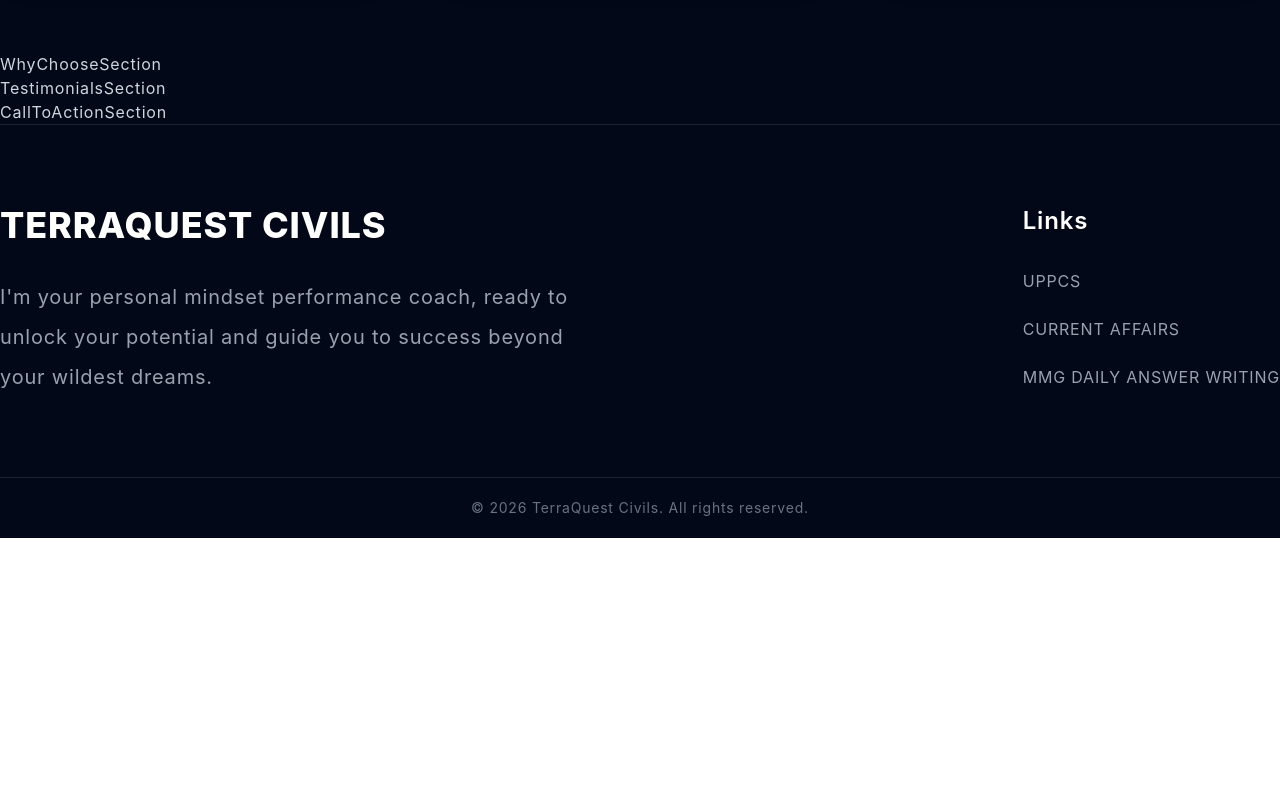
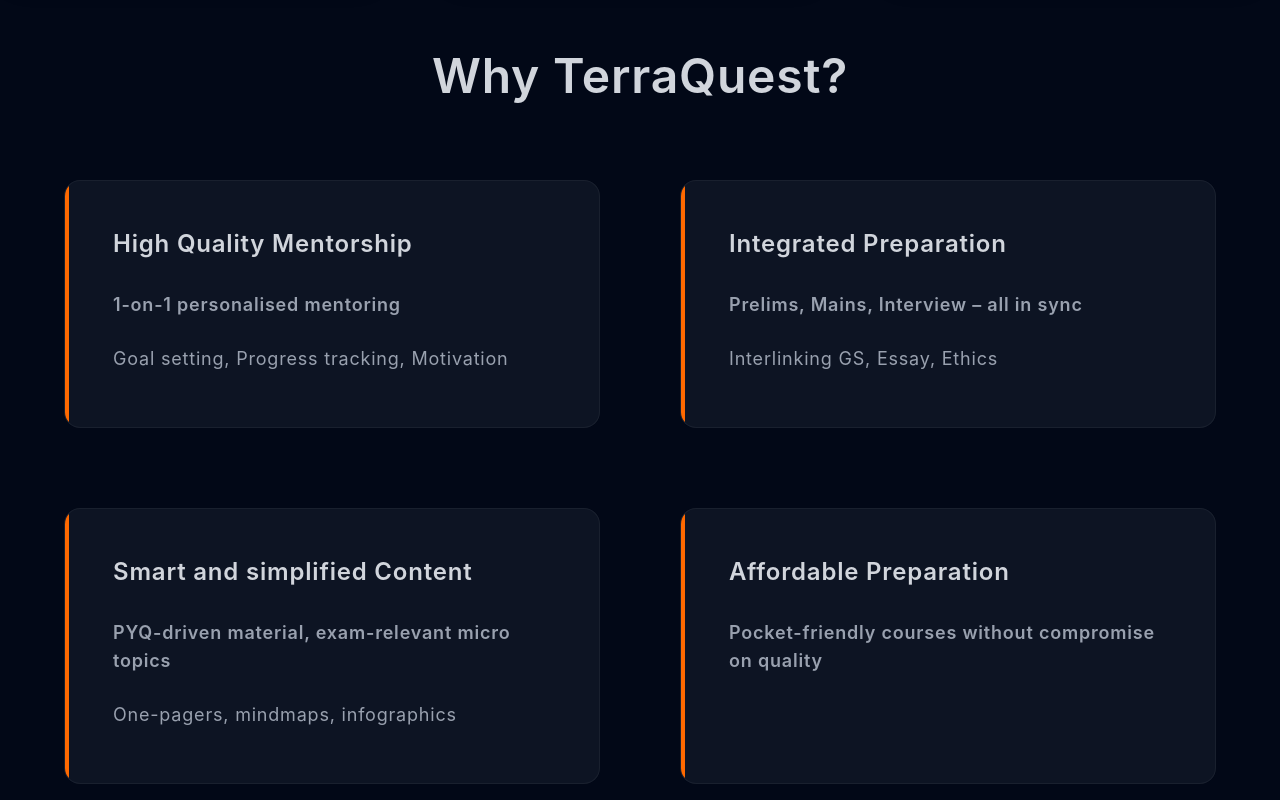
Before and after one commit to aryan9870/Terra-Quest-Modern, a React (Vite) app in the folder client/: page / in a window 1280 px wide. Shown: the part 1140-1940 px from the top of the page. Before the commit the page ends 1678 px from the top, so only its background shows below. Built offline with nearby package versions, Linux system fonts and the light colour scheme.

Commit message:
Add whyChooseSection component in home page

```diff
--- a/client/src/components/Footer.jsx
+++ b/client/src/components/Footer.jsx
@@ -2,7 +2,7 @@
   return (
     <footer className="border-t border-white/10 bg-[#020817] text-white">
 
-      <div className="mx-auto grid max-w-7xl gap-16 py-20 md:grid-cols-2">
+      <div className="mx-auto grid max-w-7xl gap-16 py-10 md:grid-cols-2">
 
         {/* Left Side */}
         <div>
--- a/client/src/components/WhyChooseSection.jsx
+++ b/client/src/components/WhyChooseSection.jsx
@@ -1,9 +1,67 @@
-import React from 'react'
+const features = [
+  {
+    title: "High Quality Mentorship",
+    line1: "1-on-1 personalised mentoring",
+    line2: "Goal setting, Progress tracking, Motivation",
+  },
+  {
+    title: "Integrated Preparation",
+    line1: "Prelims, Mains, Interview – all in sync",
+    line2: "Interlinking GS, Essay, Ethics",
+  },
+  {
+    title: "Smart and simplified Content",
+    line1: "PYQ-driven material, exam-relevant micro topics",
+    line2: "One-pagers, mindmaps, infographics",
+  },
+  {
+    title: "Affordable Preparation",
+    line1: "Pocket-friendly courses without compromise on quality",
+    line2: "",
+  },
+];
 
 const WhyChooseSection = () => {
   return (
-    <div>WhyChooseSection</div>
-  )
-}
+    <section className="bg-[#020817] mb-20">
 
-export default WhyChooseSection
+      <div className="mx-auto max-w-6xl">
+
+        {/* Heading */}
+        <h2 className="mb-20 text-center text-5xl font-semibold">
+          Why TerraQuest?
+        </h2>
+
+        {/* Cards */}
+        <div className="grid gap-20 md:grid-cols-2">
+
+          {features.map((feature, index) => (
+            <div
+              key={index}
+              className="relative overflow-hidden rounded-2xl border border-white/5 bg-[#111827]/80 p-12 backdrop-blur-md transition duration-300 hover:border-orange-500/20 hover:shadow-2xl hover:shadow-orange-500/5"
+            >
+
+              {/* Left Accent Line */}
+              <div className="absolute left-0 top-0 h-full w-1 bg-orange-500"></div>
+
+              {/* Content */}
+              <h3 className="mb-8 text-2xl font-semibold leading-tight">
+                {feature.title}
+              </h3>
+
+              <p className="mb-5 text-lg font-semibold text-gray-400">
+                {feature.line1}
+              </p>
+
+              <p className="text-lg leading-10 text-gray-400">
+                {feature.line2}
+              </p>
+            </div>
+          ))}
+        </div>
+      </div>
+    </section>
+  );
+};
+
+export default WhyChooseSection;
```
